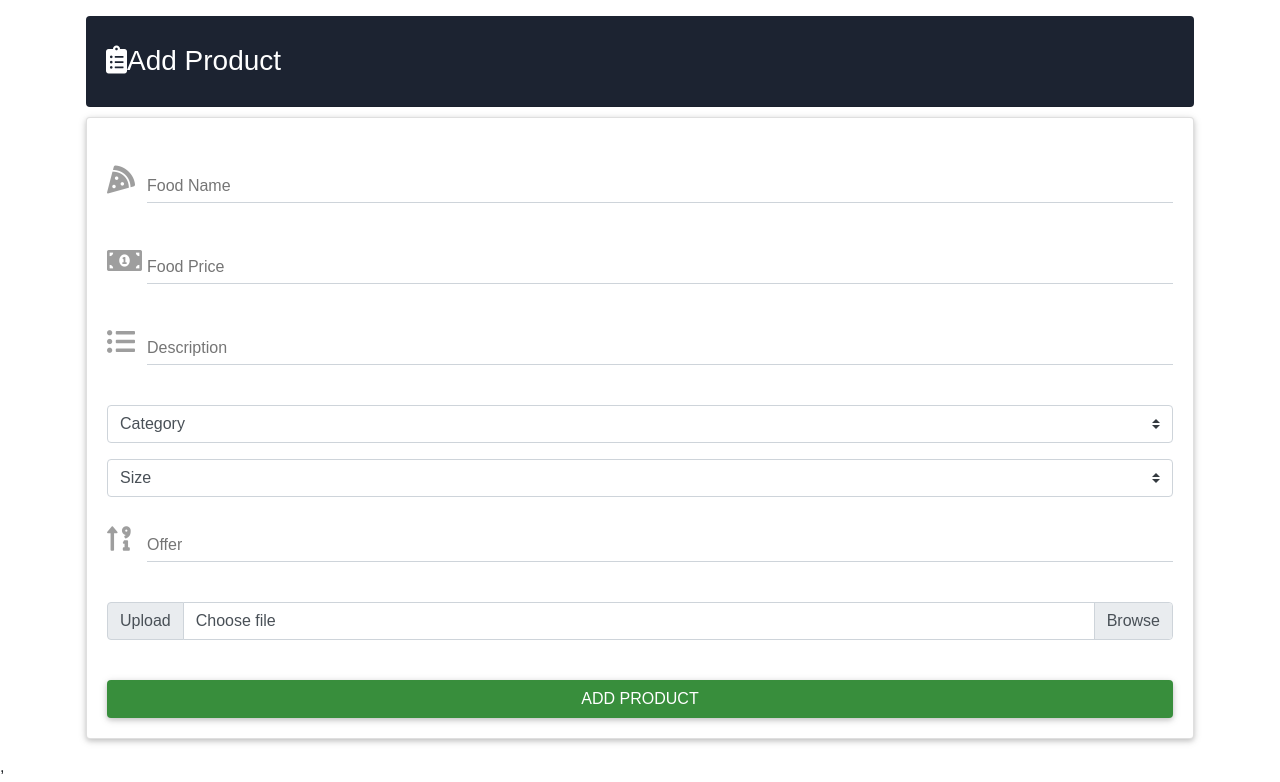
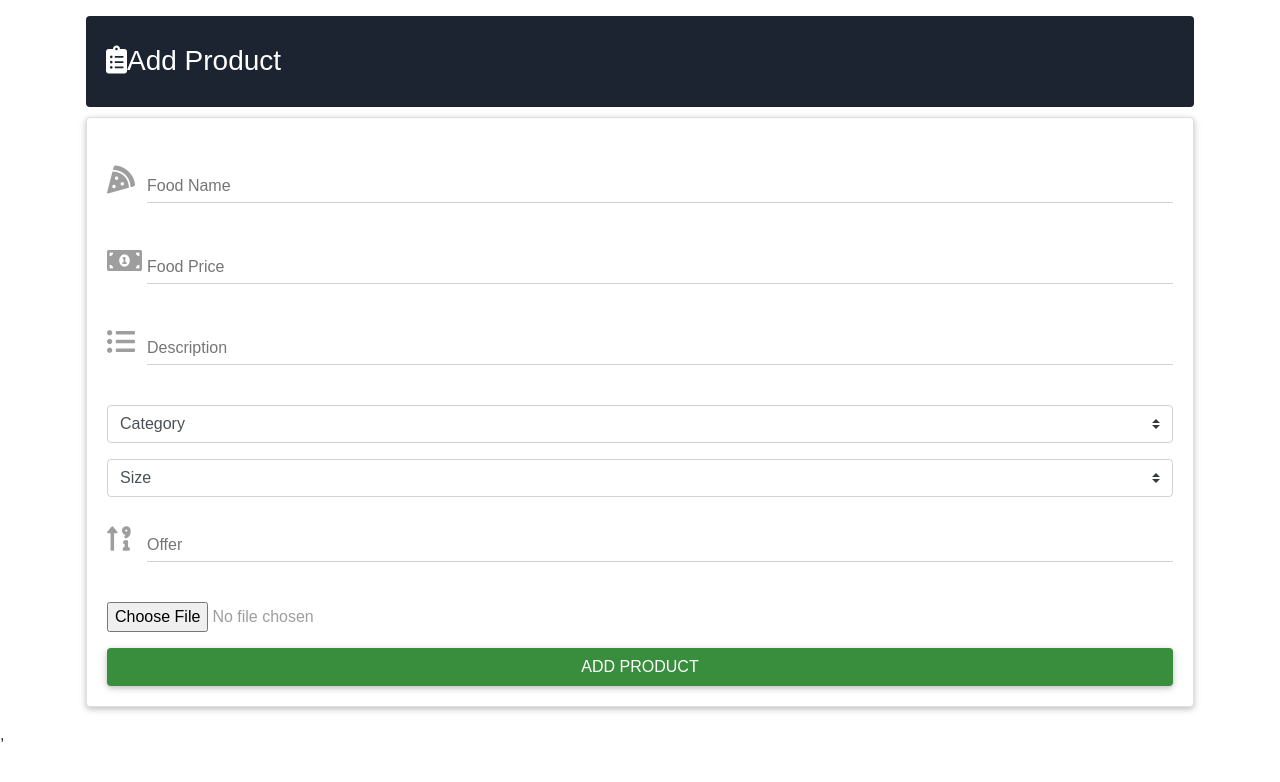
Before and after one commit to prachiadhikari/ReadyBellyFrontend, a React (Create React App) app: page /addproduct in a window 1280 px wide. Shown: the top 782 px of the page. Built offline with nearby package versions, Linux system fonts and the light colour scheme.

Commit message:
[#17] rating added

```diff
--- a/src/components/AddProduct/UpdateProduct.js
+++ b/src/components/AddProduct/UpdateProduct.js
@@ -256,28 +256,6 @@ class UpdateProduct extends React.Component {
   };
 
   render() {
-    // for image preview
-    let $imagePreview = (
-      <label
-        htmlFor="previewImage"
-        className="previewText image-container"
-      ></label>
-    );
-    if (this.state.imagePreviewUrl) {
-      $imagePreview = (
-        <label
-          htmlFor="previewImage"
-          className="image-container text-center"
-        >
-          <img
-            src={this.state.imagePreviewUrl}
-            alt="icon"
-            width="200"
-            height="200"
-          />
-        </label>
-      );
-    }
     return (
       <MDBContainer>
         <MDBRow>
@@ -411,38 +389,23 @@ class UpdateProduct extends React.Component {
                           ) : null}
                         </FormGroup>
                         <FormGroup>
-
-                        <div className="input-group">
-                                              <div className="input-group-prepend">
-                                                <span className="input-group-text" id="inputGroupFileAddon01">
-                                                  Upload
-                                                </span>
-                                              </div>
-                                              <div className="custom-file">
+                                             <div>
                                                <input
                                                  type="file"
                                                  inputprops={{
                                                    accept: "image/*",
                                                  }}
-                                                  className="custom-file-input"
-                                                  id="inputGroupFile01"
-                                                  aria-describedby="inputGroupFileAddon01"
+                                                 id="previewImage"
+                                                 name="avatar"
                                                  onChange={
                                                    this.handleFileSelected
                                                  }
                                                  ref={(fileInput) =>
                                                    (this.fileInput = fileInput)
                                                  }
-                                                />
-                                                <label className="custom-file-label" htmlFor="inputGroupFile01">
-                                                  Choose file
-                                                </label>
-                                              </div>
+                                               />{" "}
 
                                              </div>
-                                            {" "}
-                                               {$imagePreview}
-
                                            </FormGroup>
                       </div>
                       <div className="text-center py-6 mt-6">
--- a/src/components/CollectionEmpty.js
+++ b/src/components/CollectionEmpty.js
@@ -6,12 +6,14 @@ import {
  MDBCard,
  MDBCol,MDBBtn,Link
 } from "mdbreact";
+import Navigation from "./NavbarM";
 import Footer from "./Footer";
-import NavbarM from "./NavbarM";
+
+
 const CollectionEmpty = () => {
   return (
     <div>
-      <NavbarM/>
+      <Navigation/>
         <section
           className='card-image'
           style={{margin:"20px"}}>
--- a/src/components/ProductEmpty.js
+++ b/src/components/ProductEmpty.js
@@ -22,23 +22,11 @@ class ProductEmpty extends React.Component {
       render(){
   return (
     <div>
-      <NavbarM/>
         <section
           className='card-image'
           style={{margin:"20px"}}
         >
-            <MDBCol sm="3">
-                <MDBBtn
-                  color="success"
-                  rounded
-                  className="white-text"
-                  onClick={() => this.toggleAdd()}
-                >
-                  ADD NEW FOOD
-                  <MDBIcon style={{marginLeft:"5px"}} icon="plus-circle"/>
 
-                </MDBBtn>
-              </MDBCol>
               <center><img
               src="Image/EMPTY.png"
               alt=""
@@ -55,7 +43,6 @@ class ProductEmpty extends React.Component {
                 </MDBModalBody>
               </MDBModal>
         </section>
-        <Footer/>
     </div>
   );
 };
--- a/src/components/Producthome.js
+++ b/src/components/Producthome.js
@@ -121,6 +121,7 @@ class TopSeller extends Component {
         <MDBCardFooter>
 
           <span className="float-left">{prod.address1}</span>
+
           <span className="float-right">
             <MDBTooltip placement="top">
               <MDBBtn tag="a" href="https://mdbootstrap.com" target="_blank" color="transparent" size="lg" className="p-1 m-0 mr-2 z-depth-0" >
--- a/src/components/TopSeller/TopSeller.js
+++ b/src/components/TopSeller/TopSeller.js
@@ -8,7 +8,7 @@ import {
   MDBCol,
   MDBContainer,
   Link,
-  MDBCard,
+  MDBCard,MDBRating,
   MDBCardBody,
   MDBTooltip,
   MDBCardFooter,
@@ -84,7 +84,11 @@ class TopSeller extends Component {
         </MDBCardTitle>
         <MDBCardText>
         {prod.phone} </MDBCardText>
-        <MDBCardFooter>
+        <MDBCardFooter><MDBRow>
+          <MDBCol>
+          <MDBRating feedback />
+          </MDBCol>
+          </MDBRow>
           <span className="float-left">{prod.address1}</span>
           <span className="float-right">
             <MDBTooltip placement="top">
--- a/src/components/product/ViewProducts.js
+++ b/src/components/product/ViewProducts.js
@@ -9,7 +9,7 @@ import {
   MDBModalBody,
   MDBRow,
   MDBCol,
-  MDBCard,
+  MDBCard,MDBRating,
   MDBCardBody,
   MDBMask,
   MDBIcon,
@@ -228,6 +228,7 @@ class Products extends React.Component {
                                       </span>
                                     </MDBCol>
                                   </MDBRow>
+
                                   <MDBRow>
                                     <MDBCol>
                                       <MDBBadge pill color="danger">
@@ -247,16 +248,20 @@ class Products extends React.Component {
                                       </MDBBadge>
                                     </MDBCol>
                                   </MDBRow>
+
                                   <MDBRow>
                                     <MDBCol>
                                       <h4 className="font-weight-bold black-text">
                                         {product.name}
                                       </h4>
                                     </MDBCol>
+
                                   </MDBRow>
+                                  <MDBRating feedback/>
+                                  {!this.state.isLoggedInUserVendor ? (
 
-                                  {!this.state.isLoggedInUserVendor ? (
                                     <MDBRow>
+
                                       <MDBCol >
                                         <a onClick={() => this.add(product)}>
                                         <MDBTooltip placement="top">
@@ -277,7 +282,11 @@ class Products extends React.Component {
 
             </MDBTooltip>
             </MDBCol>
+
+
                                     </MDBRow>
+
+
                                   ) : null}
                                   {this.state.isLoggedInUserVendor ? (
                                     <MDBRow>
```
Lines whose indentation alone changed are shown as unchanged.
